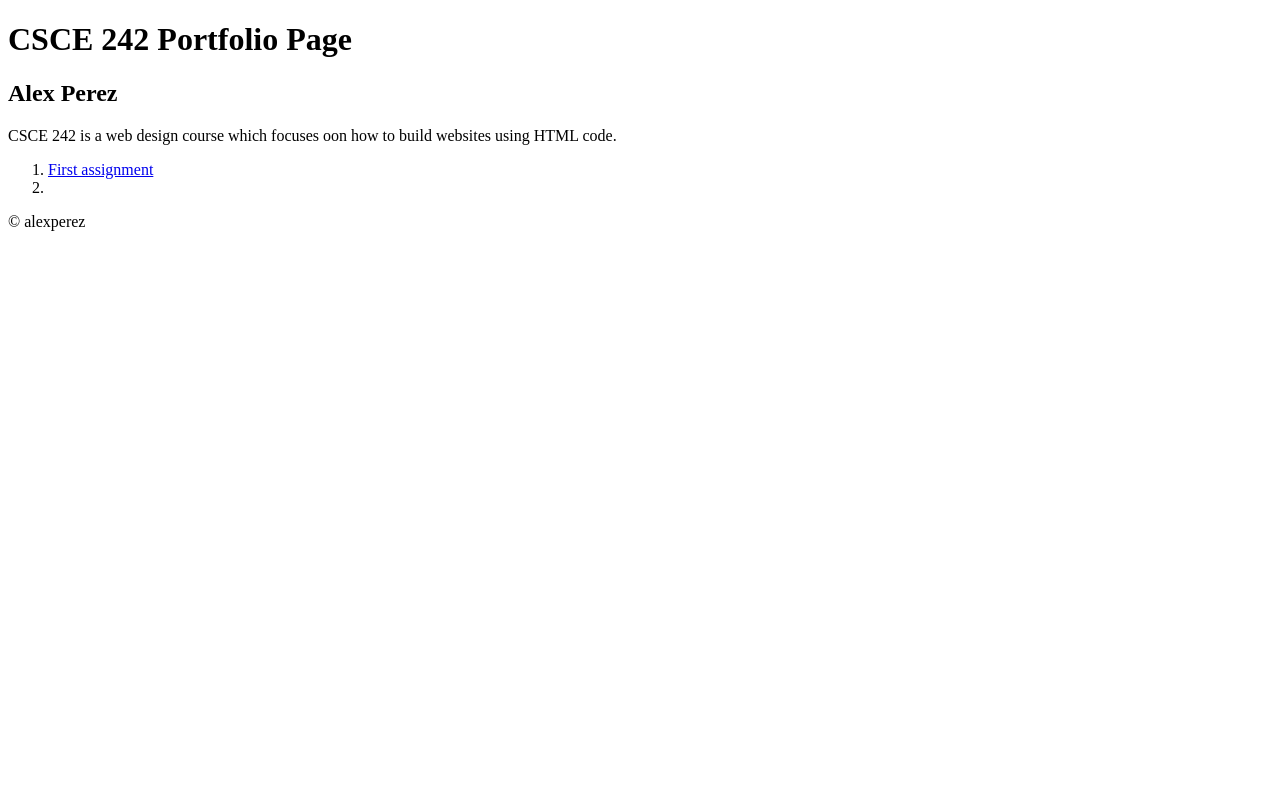
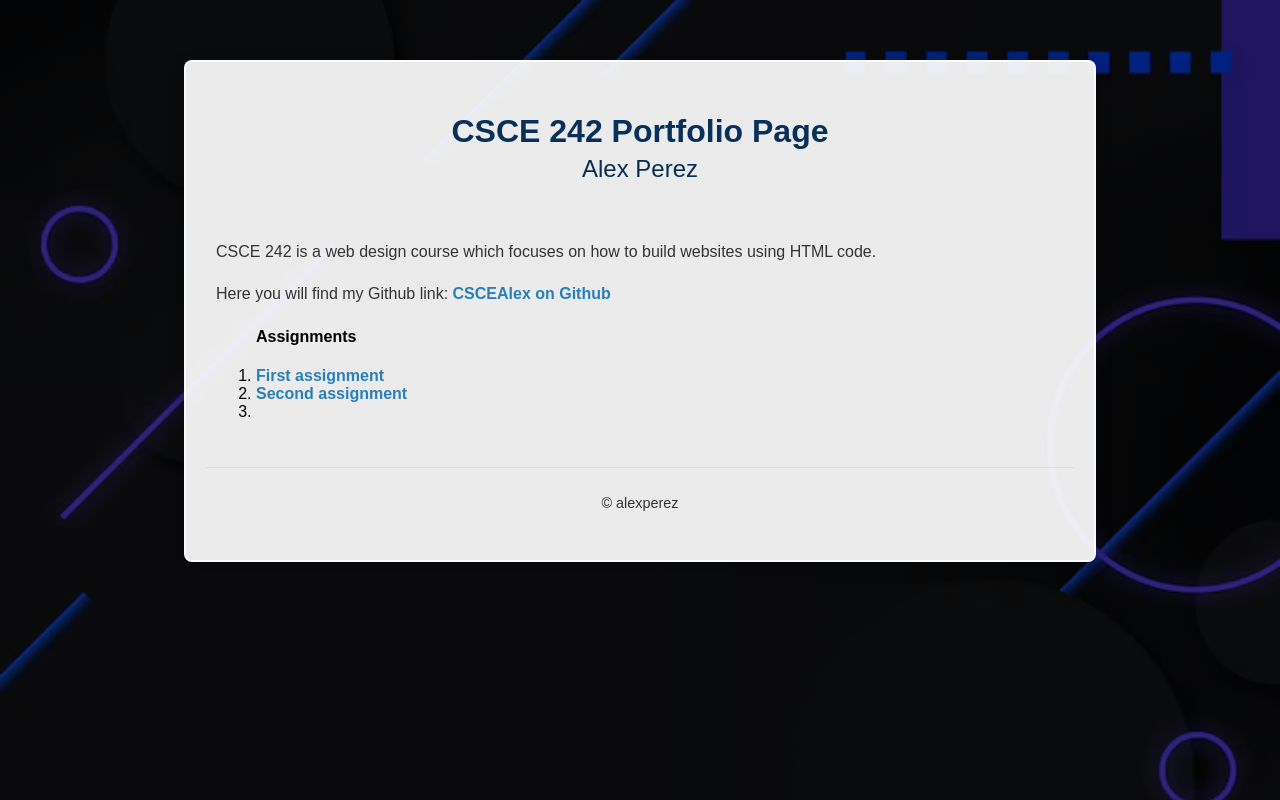
Before and after one commit to CSCE-Alex/CSCE-Alex.github.io, a plain HTML site: page csce242/index.html in a window 1280 px wide. Drawn offline with Linux system fonts and the light colour scheme.

Commit message:
adding main page updates

```diff
--- /dev/null
+++ b/csce242/assignments/02css/02html/styles.css
@@ -0,0 +1,73 @@
+/* Structural */
+body {
+    font-family: Arial, Helvetica, sans-serif;
+    background: url(images/csce242background2.jpg);
+    background-size: cover;
+}
+
+#content {
+    background-color: rgba(255, 255, 255, 0.8);
+    width: 70%;
+    margin: auto;     /* centers the content on the page */
+    border-radius: 5px;
+    border: 2px solid rgba(255, 255, 255, 0.8);
+    box-shadow: 5px 5px 5px rgb(129, 129, 47);
+}
+
+header, main, footer {
+    background-color: rgba(255, 255, 255, 0.8);
+    padding: 15px;
+}
+
+header, footer {
+    background-color: rgba(255, 255, 255, 0.8);
+    text-align: center;
+}
+
+/* Images */
+img {
+    max-width: 100%;
+    height: auto;
+    padding: 10px;
+    border: 2px solid black;
+    background-color: white;
+}
+
+#images {
+    text-align: center;
+}
+
+/* Tables */
+table {
+    width: 100%;
+    border-collapse: collapse;
+    margin-top: 10px;
+    background-color: white;
+}
+
+th, td {
+    border: 1px solid #ccc;
+    padding: 8px;
+    text-align: left;
+}
+
+th {
+    background-color: black;
+    color: white;
+}
+
+/* Navigation */
+
+
+/* Typography */
+h1 {
+    color: black;
+}
+
+h2 {
+    color: black;
+}
+
+p {
+    line-height: 1.5;
+}
--- /dev/null
+++ b/csce242/assignments/02css/styles.css
@@ -0,0 +1,83 @@
+/* Structural */
+body {
+    font-family: Arial, Helvetica, sans-serif;
+    background: #f4f4f9;
+    background-image: linear-gradient(rgba(0, 0, 0, 0.5), rgba(0, 0, 0, 0.5)), url('images/csce242background2.jpg');
+    background-size: cover;
+    background-attachment: fixed;
+    margin: 0;
+    padding: 20px;
+}
+
+#content {
+    background-color: rgba(255, 255, 255, 0.92);
+    width: 70%;
+    margin: 40px auto;
+    border-radius: 8px;
+    border: 2px solid rgba(255, 255, 255, 0.8);
+    box-shadow: 0px 5px 15px rgba(0, 0, 0, 0.3);
+    padding: 20px;
+}
+
+header, main, footer {
+    padding: 10px;
+}
+
+header, footer {
+    text-align: center;
+}
+
+/* Typography */
+h1 {
+    color: #07315b;
+    margin-bottom: 5px;
+}
+
+h2 {
+    color: #092e53;
+    font-weight: normal;
+    margin-top: 0;
+}
+
+h3 {
+    color: #2c3e50;
+    border-bottom: 2px solid #3498db;
+    padding-bottom: 5px;
+}
+
+p {
+    line-height: 1.6;
+    color: #333333;
+}
+
+/* Links & Navigation */
+a {
+    text-decoration: none;
+    color: #2980b9;
+    font-weight: bold;
+}
+
+a:hover {
+    color: #9112c8;
+}
+
+#github-link {
+    color: #bd1b79;
+}
+
+#assignment-list {
+    list-style-type: square;
+    padding-left: 20px;
+}
+
+#assignment-list li {
+    padding: 6px 0;
+}
+
+/* Footer */
+footer {
+    border-top: 1px solid #ddd;
+    margin-top: 20px;
+    font-size: 0.9rem;
+    color: #666666;
+}
--- a/csce242/index.html
+++ b/csce242/index.html
@@ -2,18 +2,22 @@
 <html>
     <head>
         <title>CSCE 242 Portfolio Page </title>
+        <link rel="stylesheet" href="assignments/02css/styles.css">
     </head>
     <body>
-        <div>
+        <div id="content">
             <header>
                 <h1>CSCE 242 Portfolio Page</h1>
                 <h2> Alex Perez</h2>
             </header>
             <main>
-                <p> CSCE 242 is a web design course which focuses oon how to build websites using HTML code.</p>
+                <p> CSCE 242 is a web design course which focuses on how to build websites using HTML code.</p>
+                <p> Here you will find my Github link: <a href="https://github.com/CSCE-Alex/CSCE-Alex.github.io/tree/main/csce242">CSCEAlex on Github</a></p>
                 <ol></li>
 
-                <li><a href="assignments/01html/index.html">First assignment</a><li>
+                <h4> Assignments</h4>
+                <li><a href="assignments/01html/index.html">First assignment</a></li>
+                <li><a href="assignments/02css/index.html">Second assignment</a><li>
                 </ol>
             </main>
             <footer>
```
Also changed, not shown: csce242/assignments/02css/02html/index.html (added, +70 -0 lines), csce242/assignments/02css/02html/images/1977camaro.jpg (added), csce242/assignments/02css/02html/images/1977z28.jpg (added), csce242/assignments/02css/images/csce242background.jpg (added), csce242/assignments/02css/images/csce242background2.jpg (added).
